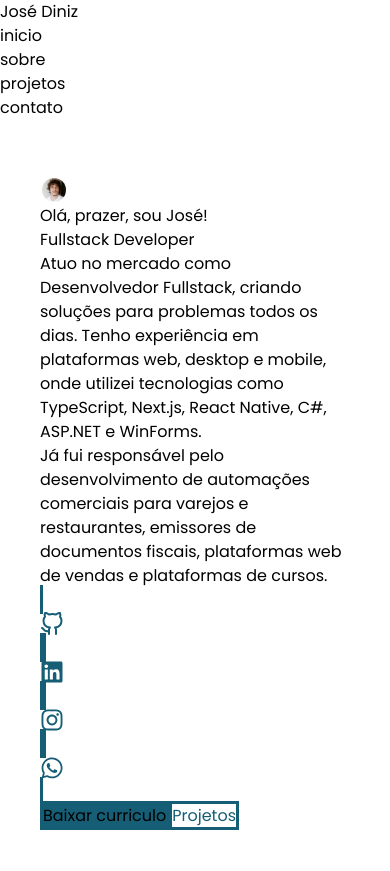
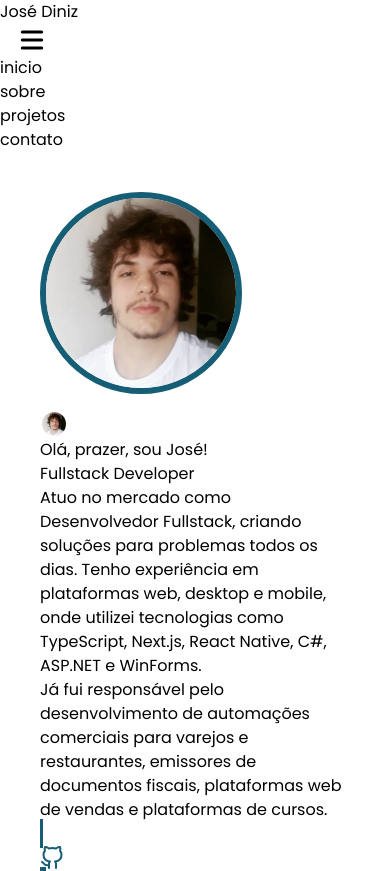
Before and after one commit to josedinizdev/josedinizdev.github.io, a Next.js app: page / in a window 390 px wide. Shown: the top 871 px of the page. Built offline with nearby package versions, Linux system fonts and the light colour scheme; what @mui/material-nextjs would draw is missing.

Commit message:
feat: responsividade das telas

```diff
--- a/src/app/contato/page.tsx
+++ /dev/null
@@ -1,6 +0,0 @@
-export default function Contato() {
-  return (
-    <>
-    </>
-  );
-}
--- a/src/app/page.tsx
+++ b/src/app/page.tsx
@@ -1,4 +1,5 @@
 import { Avatar } from "@mui/material";
+import Link from "next/link";
 import { BiSolidMessageDots } from "react-icons/bi";
 import { FaInstagram, FaLinkedin, FaWhatsapp } from "react-icons/fa";
 import { FiGithub } from "react-icons/fi";
@@ -6,10 +7,23 @@ import { FiGithub } from "react-icons/fi";
 export default function Home() {
   return (
     <>
-      <main className="flex flex-col w-full h-full items-center justify-center">
-        <section className="flex flex-col gap-8 w-full h-fit">
-          <div className="flex flex-col gap-3 w-full">
-            <div className="flex flex-row gap-3 items-center bg-cyan-800 w-fit px-1 py-1 pr-4 rounded-full">
+      <main className="flex flex-col w-full items-center">
+        <section className="flex flex-col gap-8 w-full pb-10">
+          <div className="flex flex-col w-full gap-8 sm:gap-3 items-center sm:items-start">
+            <div className="flex sm:hidden flex-col items-center">
+              <Avatar
+                className="z-0"
+                alt="José Diniz"
+                src="/assets/images/perfil.jpg"
+                sx={{
+                  border: "var(--cor-principal) 6px solid",
+                  width: "65%",
+                  height: "auto",
+                }}
+              />
+            </div>
+
+            <div className="hidden sm:flex flex-row gap-3 items-center bg-cyan-800 w-fit px-1 py-1 pr-4 rounded-full">
               <div className="w-fit h-fit relative">
                 <BiSolidMessageDots
                   size={16}
@@ -27,36 +41,38 @@ export default function Home() {
                   }}
                 />
               </div>
-              <h2 className="tex-xl font-semibold text-white">
+              <h2 className="text-base font-semibold text-white">
                 Olá, prazer, sou José!
               </h2>
             </div>
-            <h1 className="text-5xl font-bold">Fullstack Developer</h1>
+
+            <h1 className="text-5xl font-bold text-center">
+              Fullstack Developer
+            </h1>
           </div>
-          <div className="flex flex-col gap-4">
-            <p className="text-base">
+
+          <div className="flex flex-col-reverse sm:flex-col gap-4">
+            <div className="flex flex-col w-full gap-4">
+              <p className="text-base text-center sm:text-left">
                 Atuo no mercado como Desenvolvedor Fullstack, criando soluções
                 para problemas todos os dias. Tenho experiência em plataformas
-              web, desktop e mobile, onde utilizei tecnologias como TypeScript,
-              Next.js, React Native, C#, ASP.NET e WinForms.
+                web, desktop e mobile, onde utilizei tecnologias como
+                TypeScript, Next.js, React Native, C#, ASP.NET e WinForms.
               </p>
-            <p className="text-base">
+              <p className="text-base text-center sm:text-left">
                 Já fui responsável pelo desenvolvimento de automações comerciais
                 para varejos e restaurantes, emissores de documentos fiscais,
                 plataformas web de vendas e plataformas de cursos.
               </p>
-            <div className="flex flex-row gap-4">
+            </div>
+
+            <div className="flex flex-col w-full gap-4">
+              <div className="w-full flex flex-row gap-4 justify-center sm:justify-start">
                 <a
                   className="flex items-center justify-center w-10 h-10 border-principal border-3 rounded-full"
                   href="https://github.com/josedinizdev"
                 >
                   <FiGithub size={24} color="var(--cor-principal)" />
-              </a>
-              <a
-                className="flex items-center justify-center w-10 h-10 border-principal border-3 rounded-full"
-                href="https://www.linkedin.com/in/idiogodiniz"
-              >
-                <FaLinkedin size={24} color="var(--cor-principal)" />
                 </a>
                 <a
                   className="flex items-center justify-center w-10 h-10 border-principal border-3 rounded-full"
@@ -71,15 +87,21 @@ export default function Home() {
                   <FaWhatsapp size={24} color="var(--cor-principal)" />
                 </a>
               </div>
-          </div>
-
-          <div className="flex flex-row gap-2">
-            <a className="px-5 py-2 border-principal border-3 bg-principal rounded-full text-white font-bold">
+              <div className="w-full flex flex-row gap-2 justify-center sm:justify-start">
+                <a
+                  href=""
+                  className="px-5 py-2 border-principal border-3 bg-principal rounded-full text-white font-bold"
+                >
                   Baixar curriculo
                 </a>
-            <a className="px-5 py-2 border-principal border-3 rounded-full text-principal font-bold">
+                <Link
+                  href="/projetos"
+                  className="px-5 py-2 border-principal border-3 rounded-full text-principal font-bold"
+                >
                   Projetos
-            </a>
+                </Link>
+              </div>
+            </div>
           </div>
         </section>
       </main>
--- a/src/app/projetos/page.tsx
+++ b/src/app/projetos/page.tsx
@@ -4,7 +4,7 @@ const projetos: Projeto[] = [
   {
     titulo: "DevMonk",
     imagem: "/assets/images/devmonk.png",
-    descricao: "Plataforma online de cursos de programacao com video aulas, quiz e atividades. Essa plataforma atende hoje mais de 200 alunos.",
+    descricao: "Plataforma online de cursos de programacao com video aulas, quiz e atividades. Essa plataforma possui mais de 100 alunos ativos.",
     ano: "2023",
     tecnologias: ["JavaScript", "React", "MongoDB", "Nodejs"],
     site: "https://devmonk.com.br/"
--- a/src/app/sobre/page.tsx
+++ b/src/app/sobre/page.tsx
@@ -90,9 +90,9 @@ export default function Sobre() {
             habilidades e me aprofundar em suas aplicações.
           </p>
         </article>
-        <article className="w-full grid-cols-1 sm:grid-cols-2 md:grid-cols-3 gap-2">
+        <article className="w-full flex flex-col gap-2">
           <h2 className="text-principal font-bold text-2xl">Tecnologias</h2>
-          <div className="flex flex-row w-full gap-4">
+          <div className="grid grid-cols-1 sm:grid-cols-2 md:grid-cols-3 w-full gap-4">
             {tecnologias.map((tec, i) => <CardTecnologia key={i} titulo={tec.titulo} conteudo={tec.conteudo}  />)}
           </div>
         </article>
--- a/src/components/sections/Cabecalho.tsx
+++ b/src/components/sections/Cabecalho.tsx
@@ -1,13 +1,64 @@
+"use client"
 import Link from "next/link";
+import { Button } from "../actions/Button";
+import { useState } from "react";
+import { Box, Drawer, List, ListItem } from "@mui/material";
+import { HiMenu } from "react-icons/hi";
+import { FaInstagram, FaLinkedin, FaWhatsapp } from "react-icons/fa";
+import { FiGithub } from "react-icons/fi";
 
 export function Cabecalho() {
+  const [menu, setMenu] = useState(false);
   return (
     <header className="flex flex-col w-full justify-center items-center">
-      <div className="flex flex-row w-full justify-between px-10 py-6">
+      <div className="flex flex-row w-full justify-between px-10 py-6 items-center">
         <Link className="text-xl font-bold" href="/">
           José <span className="text-cyan-800">Diniz</span>
         </Link>
-        <nav>
+
+        <div className="flex sm:hidden">
+          <Button onClick={() => setMenu(true)} sx={{ p: 0, }}><HiMenu size={32} /></Button>
+          <Drawer anchor="right" open={menu} onClose={() => setMenu(false)}>
+            <Box sx={{ width: 250 }} role="presentation" onClick={() => setMenu(false)}>
+              <List>
+                <ListItem>
+                  <Link href="/">inicio</Link>
+                </ListItem>
+                <ListItem>
+                  <Link href="/sobre">sobre</Link>
+                </ListItem>
+                <ListItem>
+                  <Link href="/projetos">projetos</Link>
+                </ListItem>
+                <ListItem>
+                  <Link href="/contato">contato</Link>
+                </ListItem>
+              </List>
+              <div className="w-full flex flex-row gap-4 justify-center sm:justify-start">
+                              <a
+                                className="flex items-center justify-center w-10 h-10 border-principal border-3 rounded-full"
+                                href="https://github.com/josedinizdev"
+                              >
+                                <FiGithub size={24} color="var(--cor-principal)" />
+                              </a>
+                              <a
+                                className="flex items-center justify-center w-10 h-10 border-principal border-3 rounded-full"
+                                href="https://www.instagram.com/diniz.dev/"
+                              >
+                                <FaInstagram size={24} color="var(--cor-principal)" />
+                              </a>
+                              <a
+                                className="flex items-center justify-center w-10 h-10 border-principal border-3 rounded-full"
+                                href="https://api.whatsapp.com/send?phone=5511940646725"
+                              >
+                                <FaWhatsapp size={24} color="var(--cor-principal)" />
+                              </a>
+                            </div>
+            </Box>
+          </Drawer>
+        </div>
+
+        <nav className="hidden sm:flex">
           <ul className="flex flex-row gap-7">
             <li>
               <Link href="/">inicio</Link>
```
Lines whose indentation alone changed are shown as unchanged.
